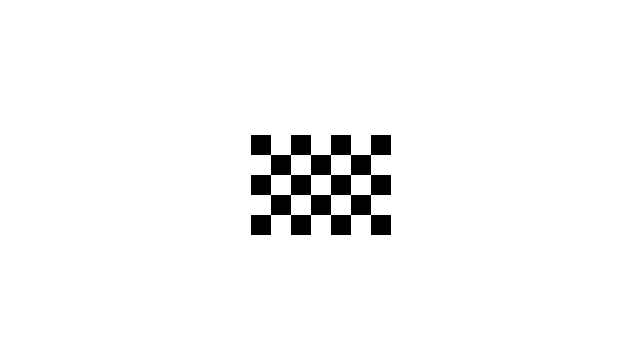
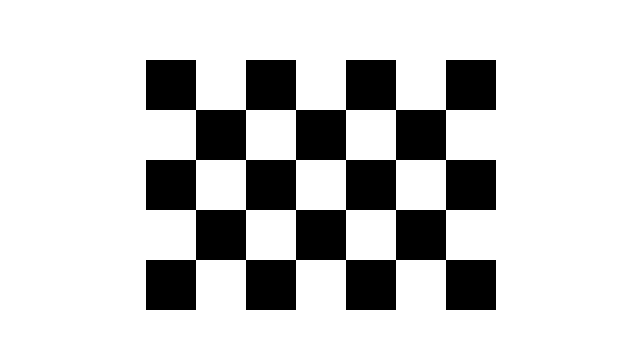
Before and after one commit to Wiktor124/tablero, a plain HTML site: page index.html in a window 1280 px wide. Shown: the part 123-472 px from the top of the page, without its empty margins (319-959 px from the left). Drawn offline with Linux system fonts and the light colour scheme.

Commit message:
new properties

```diff
--- a/style.css
+++ b/style.css
@@ -8,13 +8,10 @@ body {
 .container {
   display: grid;
   grid-template-columns: repeat(7, 1fr);
-  width: fit-content;
-  height: fit-content;
-
 }
 .cajas {
-  width: 20px;
-  height: 20px;
+  width: 50px;
+  height: 50px;
   background-color: black;
 }
 .cajas:nth-child(2n) {
```
